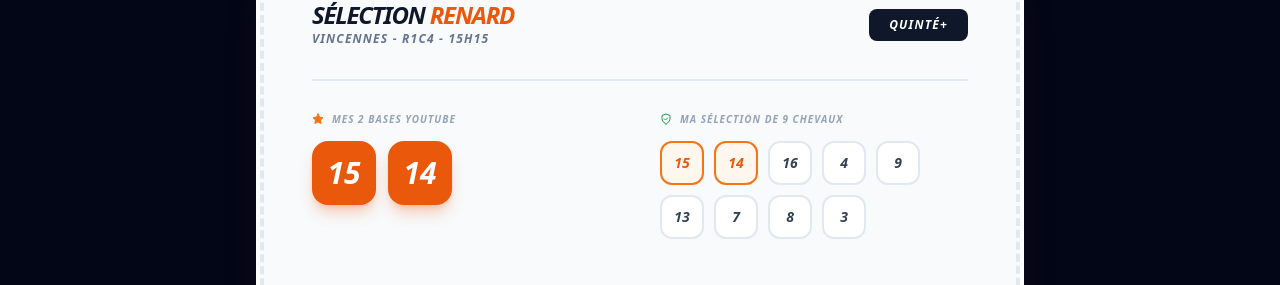
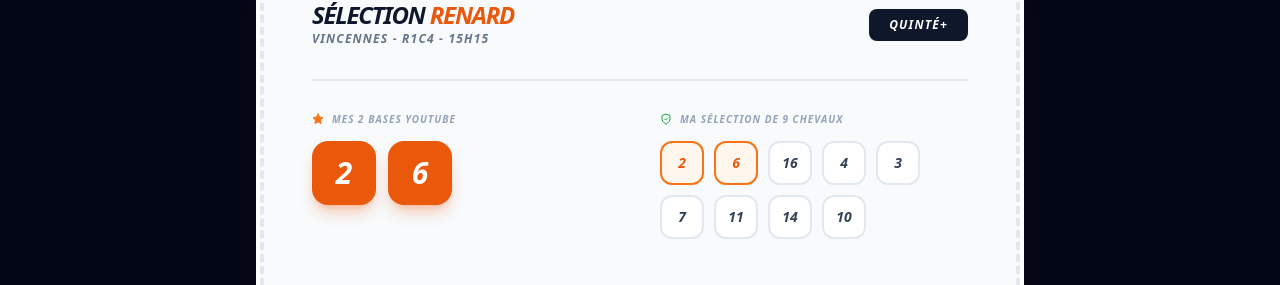
Before and after one commit to RenardTurf/Renard-turf, a React (Vite) app: page / in a window 1280 px wide. Shown: the part 4023-4308 px from the top of the page. Built offline with nearby package versions, Linux system fonts and the light colour scheme.

Commit message:
Update App.jsx

```diff
--- a/src/App.jsx
+++ b/src/App.jsx
@@ -411,7 +411,7 @@ const App = () => {
                        <Star className="w-3 h-3 fill-orange-500 text-orange-500 italic" /> Mes 2 Bases YouTube
                     </h4>
                     <div className="flex gap-3">
-                       {[15, 14].map(num => (
+                       {[2, 6].map(num => (
                           <div key={num} className="w-16 h-16 bg-orange-600 rounded-2xl flex items-center justify-center text-white text-3xl font-black shadow-lg shadow-orange-600/30 italic">
                              {num}
                           </div>
@@ -425,7 +425,7 @@ const App = () => {
                        <ShieldCheck className="w-3 h-3 text-green-600 italic" /> Ma Sélection de 9 Chevaux
                     </h4>
                     <div className="flex flex-wrap gap-2.5">
-                       {[15, 14, 16, 4, 9, 13, 7, 8, 3].map((num, i) => (
+                       {[2, 6, 16, 4, 3, 7, 11, 14, 10].map((num, i) => (
                           <div key={num} className={`w-11 h-11 rounded-xl flex items-center justify-center font-black text-sm border-2 transition-all italic ${i < 2 ? 'bg-orange-50 border-orange-500 text-orange-600' : 'bg-white border-slate-200 text-slate-700'}`}>
                              {num}
                           </div>
```
